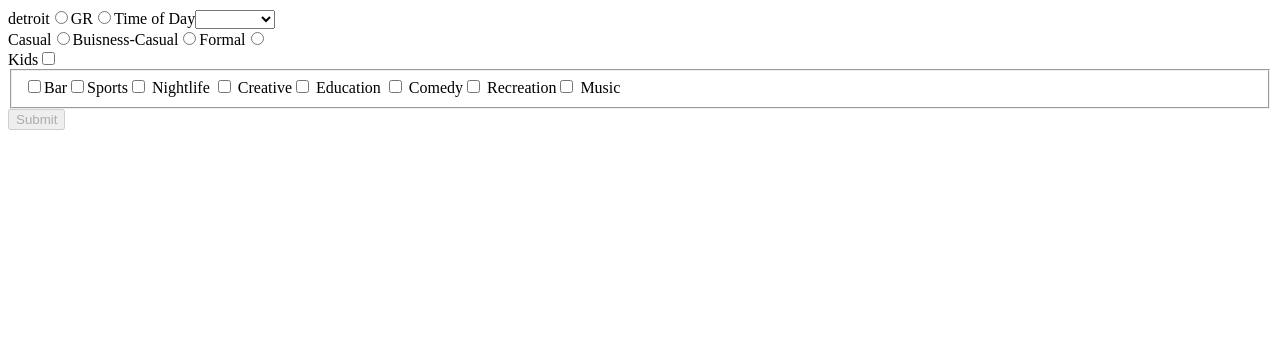
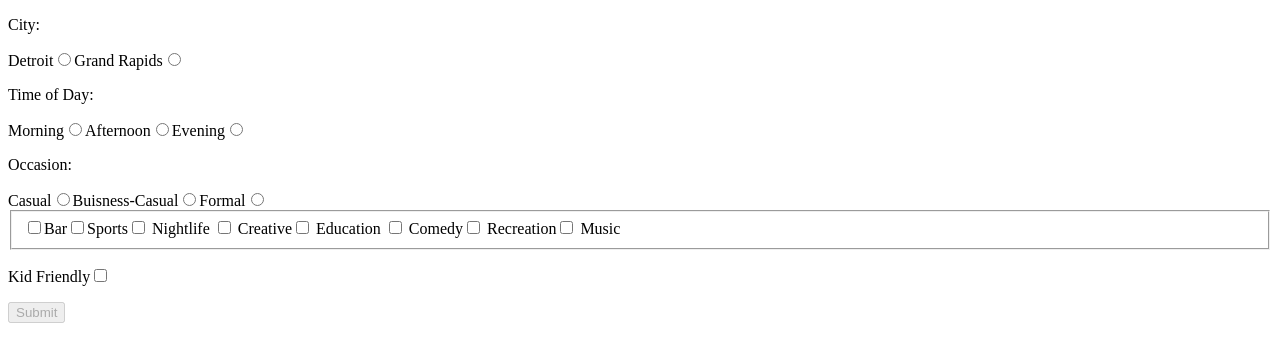
Before and after one commit to ajlajohnson/front-end-staycation, an Angular app: page /home in a window 1280 px wide. Shown: the top 362 px of the page. Built offline with nearby package versions, Linux system fonts and the light colour scheme.

Commit message:
made questions radio for slide select ease

```diff
--- a/src/app/quiz-form/quiz-form.component.html
+++ b/src/app/quiz-form/quiz-form.component.html
@@ -1,20 +1,34 @@
 <form #quizForm="ngForm" (ngSubmit)="submit(quizForm)">
-  <label for="city">detroit</label>
+  <div>
+    <p><label for="city">City:</label></p>
 
+    <label for="city">Detroit</label>
     <input type="radio" name="city" id="city" value="d" ngModel />
 
-  <label for="city">GR</label>
+    <label for="city">Grand Rapids</label>
     <input type="radio" name="city" id="city" value="gr" ngModel />
+  </div>
 
-  <label for="time">Time of Day</label>
+  <div>
+    <p><label for="time">Time of Day:</label></p>
 
-  <select id="time" name="time" ngModel>
+    <label for="time">Morning</label>
+    <input type="radio" name="time" id="time" value="1" ngModel />
+
+    <label for="time">Afternoon</label>
+    <input type="radio" name="time" id="time" value="2" ngModel />
+
+    <label for="time">Evening</label>
+    <input type="radio" name="time" id="time" value="3" ngModel />
+  </div>
+  <!-- <select id="time" name="time" ngModel>
     <option value="1">Morning</option>
     <option value="2">Afternoon</option>
     <option value="3">Night</option>
-  </select>
+  </select> -->
 
   <div>
+    <p><label for="atmosphere">Occasion:</label></p>
     <label for="atmosphere">Casual</label>
     <input type="radio" id="Casual" name="atmosphere" value="1" ngModel />
     <label for="atmosphere">Buisness-Casual</label>
@@ -29,11 +43,11 @@
     <input type="radio" id="formal" name="atmosphere" value="3" ngModel />
   </div>
 
-  <div>
+  <!-- <div>
     <label for="kids">Kids</label>
     <input type="checkbox" id="kids" name="kids" value="1" ngModel />
-  </div>
-
+  </div> -->
+  <div>
     <fieldset ngModelGroup="interests">
       <input
         type="checkbox"
@@ -115,5 +129,10 @@
       />
       <label for="music"> Music</label>
     </fieldset>
+    <p>
+      <label for="kids">Kid Friendly</label>
+      <input type="checkbox" id="kids" name="kids" value="1" ngModel />
+    </p>
     <button [disabled]="clicked === false">Submit</button>
+  </div>
 </form>
--- a/src/app/quiz-form/quiz-form.component.ts
+++ b/src/app/quiz-form/quiz-form.component.ts
@@ -12,9 +12,9 @@ export class QuizFormComponent implements OnInit {
   clicked: boolean = false;
   clickedInterests: string[] = [];
 
-  constructor(private service: DataService, private router: Router) { }
+  constructor(private service: DataService, private router: Router) {}
 
-  ngOnInit(): void { }
+  ngOnInit(): void {}
 
   submit = (form: NgForm): any => {
     // this.add.emit(form.value);
```
Lines whose indentation alone changed are shown as unchanged.
